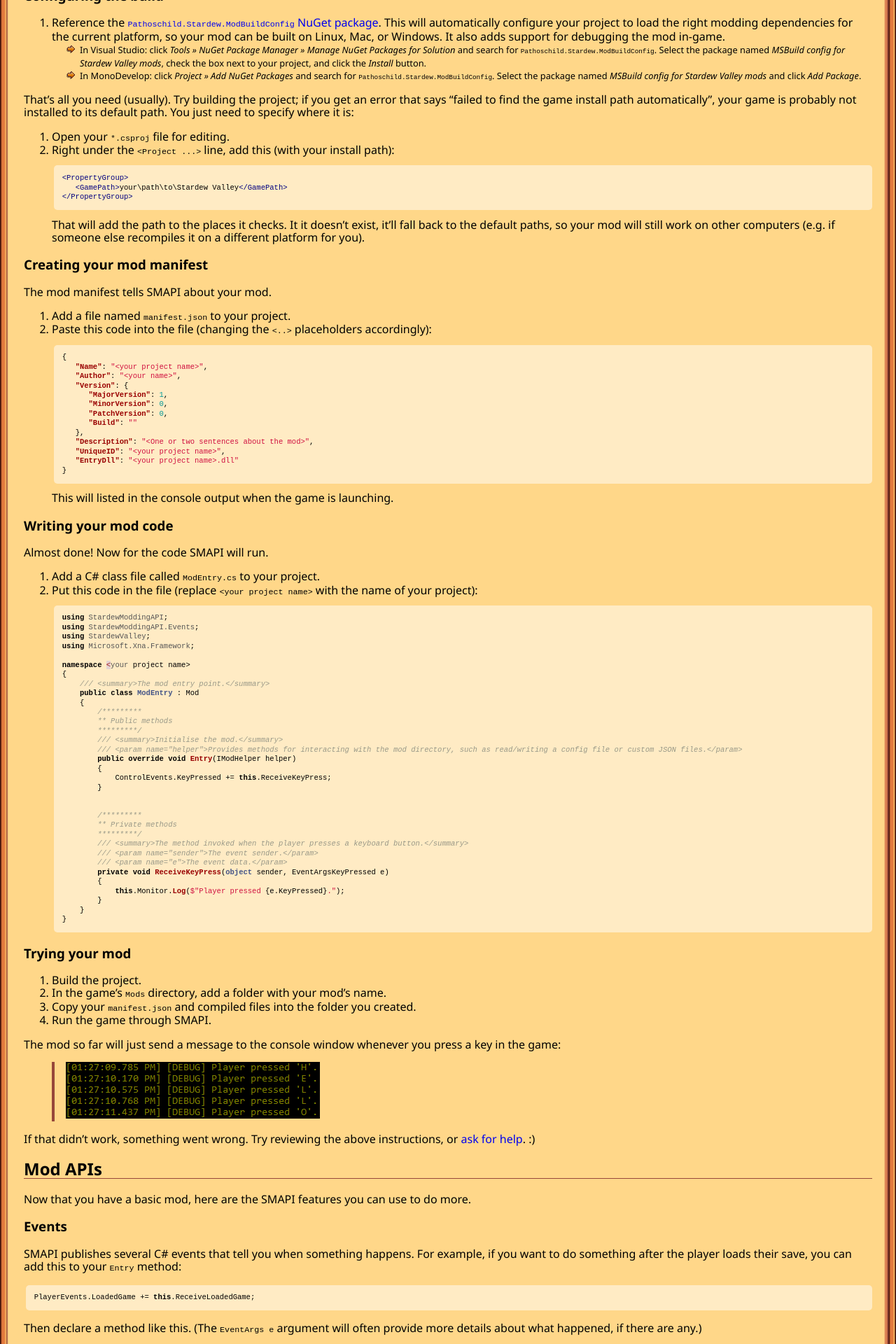
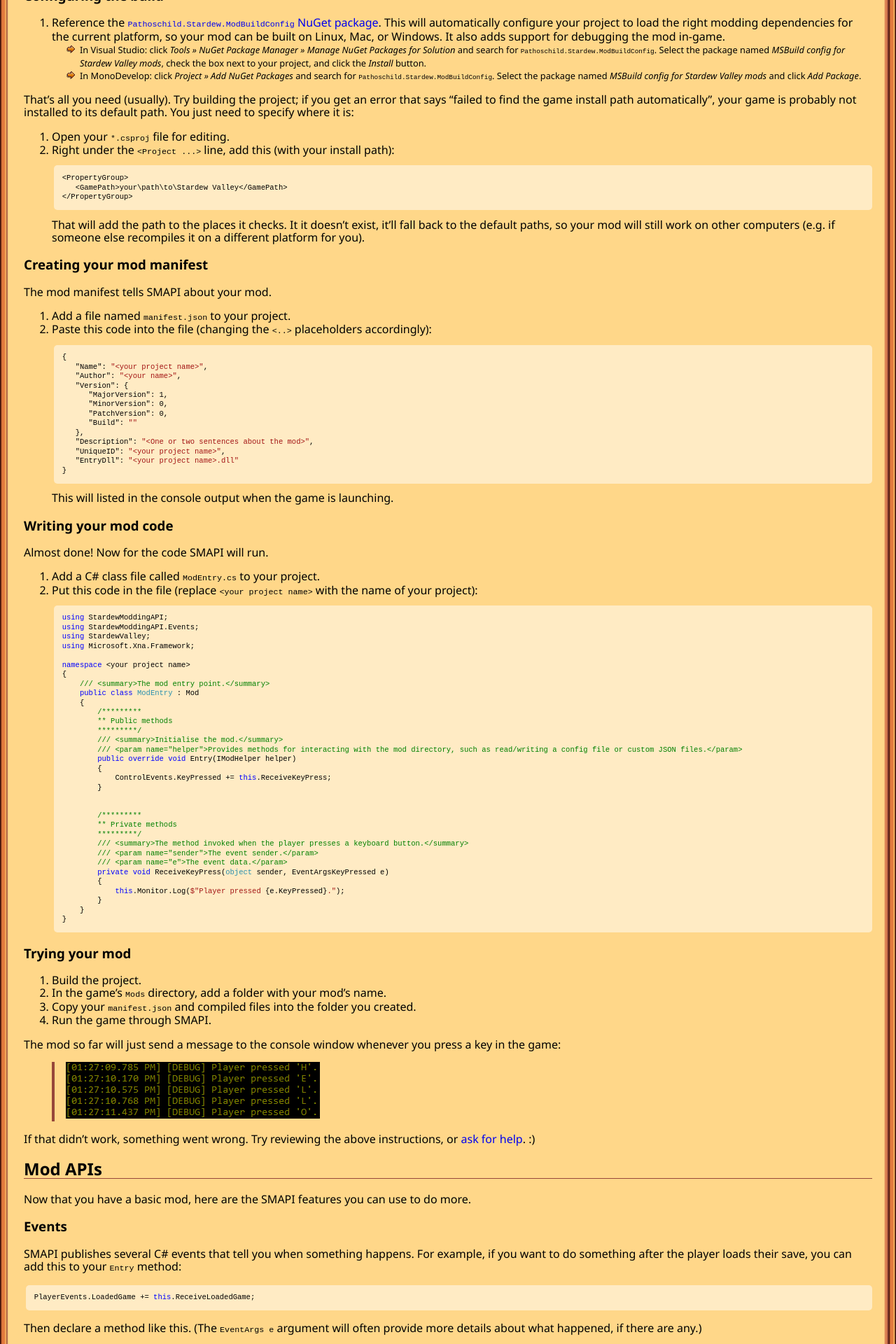
Before and after one commit to Pathoschild/canimod.github.io, a Jekyll site: the page built from guides/creating-a-smapi-mod.md, in a window 1280 px wide. Shown: the part 2095-4015 px from the top of the page at 70% size. Built offline with Jekyll 4.4.1, drawn with Linux system fonts in a browser that asks for light colours; nearby versions of some CDN libraries.

Commit message:
switch syntax highlighting theme

```diff
--- a/_config.yml
+++ b/_config.yml
@@ -2,7 +2,7 @@
 url: "http://canimod.com"
 repo_url: "https://github.com/canimod/canimod.github.io"
 baseurl: ""
-cache_version: "r20" # appended to asset paths
+cache_version: "r23" # appended to asset paths
 analytics_id: "UA-86537387-1"
 
 markdown: kramdown
--- a/css/syntax-highlighting.css
+++ b/css/syntax-highlighting.css
@@ -1,61 +1,33 @@
 .highlight .hll { background-color: #ffffcc }
-.highlight .c { color: #999988; font-style: italic } /* Comment */
-.highlight .err { color: #a61717; background-color: #e3d2d2 } /* Error */
-.highlight .k { color: #000000; font-weight: bold } /* Keyword */
-.highlight .o { color: #000000; font-weight: bold } /* Operator */
-.highlight .cm { color: #999988; font-style: italic } /* Comment.Multiline */
-.highlight .cp { color: #999999; font-weight: bold; font-style: italic } /* Comment.Preproc */
-.highlight .c1 { color: #999988; font-style: italic } /* Comment.Single */
-.highlight .cs { color: #999999; font-weight: bold; font-style: italic } /* Comment.Special */
-.highlight .gd { color: #000000; background-color: #ffdddd } /* Generic.Deleted */
-.highlight .ge { color: #000000; font-style: italic } /* Generic.Emph */
-.highlight .gr { color: #aa0000 } /* Generic.Error */
-.highlight .gh { color: #999999 } /* Generic.Heading */
-.highlight .gi { color: #000000; background-color: #ddffdd } /* Generic.Inserted */
-.highlight .go { color: #888888 } /* Generic.Output */
-.highlight .gp { color: #555555 } /* Generic.Prompt */
+.highlight .c { color: #008000 } /* Comment */
+.highlight .err { /*border: 1px solid #FF0000*/ } /* Error */
+.highlight .k { color: #0000ff } /* Keyword */
+.highlight .cm { color: #008000 } /* Comment.Multiline */
+.highlight .cp { color: #0000ff } /* Comment.Preproc */
+.highlight .c1 { color: #008000 } /* Comment.Single */
+.highlight .cs { color: #008000 } /* Comment.Special */
+.highlight .ge { font-style: italic } /* Generic.Emph */
+.highlight .gh { font-weight: bold } /* Generic.Heading */
+.highlight .gp { font-weight: bold } /* Generic.Prompt */
 .highlight .gs { font-weight: bold } /* Generic.Strong */
-.highlight .gu { color: #aaaaaa } /* Generic.Subheading */
-.highlight .gt { color: #aa0000 } /* Generic.Traceback */
-.highlight .kc { color: #000000; font-weight: bold } /* Keyword.Constant */
-.highlight .kd { color: #000000; font-weight: bold } /* Keyword.Declaration */
-.highlight .kn { color: #000000; font-weight: bold } /* Keyword.Namespace */
-.highlight .kp { color: #000000; font-weight: bold } /* Keyword.Pseudo */
-.highlight .kr { color: #000000; font-weight: bold } /* Keyword.Reserved */
-.highlight .kt { color: #445588; font-weight: bold } /* Keyword.Type */
-.highlight .m { color: #009999 } /* Literal.Number */
-.highlight .s { color: #d01040 } /* Literal.String */
-.highlight .na { color: #008080 } /* Name.Attribute */
-.highlight .nb { color: #0086B3 } /* Name.Builtin */
-.highlight .nc { color: #445588; font-weight: bold } /* Name.Class */
-.highlight .no { color: #008080 } /* Name.Constant */
-.highlight .nd { color: #3c5d5d; font-weight: bold } /* Name.Decorator */
-.highlight .ni { color: #800080 } /* Name.Entity */
-.highlight .ne { color: #990000; font-weight: bold } /* Name.Exception */
-.highlight .nf { color: #990000; font-weight: bold } /* Name.Function */
-.highlight .nl { color: #990000; font-weight: bold } /* Name.Label */
-.highlight .nn { color: #555555 } /* Name.Namespace */
-.highlight .nt { color: #000080 } /* Name.Tag */
-.highlight .nv { color: #008080 } /* Name.Variable */
-.highlight .ow { color: #000000; font-weight: bold } /* Operator.Word */
-.highlight .w { color: #bbbbbb } /* Text.Whitespace */
-.highlight .mf { color: #009999 } /* Literal.Number.Float */
-.highlight .mh { color: #009999 } /* Literal.Number.Hex */
-.highlight .mi { color: #009999 } /* Literal.Number.Integer */
-.highlight .mo { color: #009999 } /* Literal.Number.Oct */
-.highlight .sb { color: #d01040 } /* Literal.String.Backtick */
-.highlight .sc { color: #d01040 } /* Literal.String.Char */
-.highlight .sd { color: #d01040 } /* Literal.String.Doc */
-.highlight .s2 { color: #d01040 } /* Literal.String.Double */
-.highlight .se { color: #d01040 } /* Literal.String.Escape */
-.highlight .sh { color: #d01040 } /* Literal.String.Heredoc */
-.highlight .si { color: #d01040 } /* Literal.String.Interpol */
-.highlight .sx { color: #d01040 } /* Literal.String.Other */
-.highlight .sr { color: #009926 } /* Literal.String.Regex */
-.highlight .s1 { color: #d01040 } /* Literal.String.Single */
-.highlight .ss { color: #990073 } /* Literal.String.Symbol */
-.highlight .bp { color: #999999 } /* Name.Builtin.Pseudo */
-.highlight .vc { color: #008080 } /* Name.Variable.Class */
-.highlight .vg { color: #008080 } /* Name.Variable.Global */
-.highlight .vi { color: #008080 } /* Name.Variable.Instance */
-.highlight .il { color: #009999 } /* Literal.Number.Integer.Long */
+.highlight .gu { font-weight: bold } /* Generic.Subheading */
+.highlight .kc { color: #0000ff } /* Keyword.Constant */
+.highlight .kd { color: #0000ff } /* Keyword.Declaration */
+.highlight .kn { color: #0000ff } /* Keyword.Namespace */
+.highlight .kp { color: #0000ff } /* Keyword.Pseudo */
+.highlight .kr { color: #0000ff } /* Keyword.Reserved */
+.highlight .kt { color: #2b91af } /* Keyword.Type */
+.highlight .s { color: #a31515 } /* Literal.String */
+.highlight .nc { color: #2b91af } /* Name.Class */
+.highlight .ow { color: #0000ff } /* Operator.Word */
+.highlight .sb { color: #a31515 } /* Literal.String.Backtick */
+.highlight .sc { color: #a31515 } /* Literal.String.Char */
+.highlight .sd { color: #a31515 } /* Literal.String.Doc */
+.highlight .s2 { color: #a31515 } /* Literal.String.Double */
+.highlight .se { color: #a31515 } /* Literal.String.Escape */
+.highlight .sh { color: #a31515 } /* Literal.String.Heredoc */
+.highlight .si { color: #a31515 } /* Literal.String.Interpol */
+.highlight .sx { color: #a31515 } /* Literal.String.Other */
+.highlight .sr { color: #a31515 } /* Literal.String.Regex */
+.highlight .s1 { color: #a31515 } /* Literal.String.Single */
+.highlight .ss { color: #a31515 } /* Literal.String.Symbol */
```
Also changed, not shown: 1 other file.
